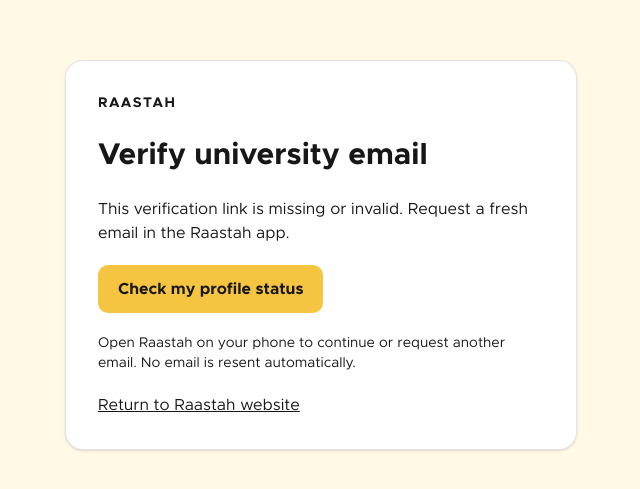
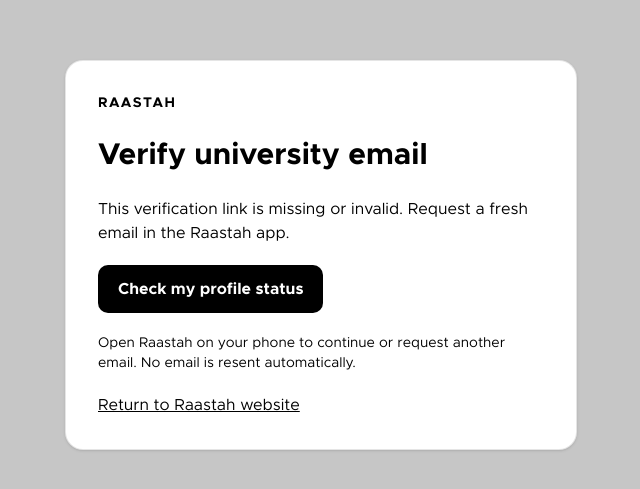
Before and after one commit to iTalhaZahid/Raastah-web, a Next.js app: page /verify-university-email in a window 1280 px wide. Shown: the part 145-634 px from the top of the page, without its empty margins (319-959 px from the left). Built offline with nearby package versions, Linux system fonts and the light colour scheme; no server answers.

Commit message:
refactor: move university verification into components

```diff
--- a/app/verify-university-email/page.tsx
+++ b/app/verify-university-email/page.tsx
@@ -1,19 +1,12 @@
 import type { Metadata } from "next";
-import Verification from "./verification";
+import UniversityEmailVerificationPage from "@/components/UniversityEmailVerificationPage";
 
 export const dynamic = "force-dynamic";
 export const metadata: Metadata = {
-  title: "Verify university email | Raastah",
+  title: "Verify University Email | Raastah",
+  description: "Verify the university email linked to your Raastah account.",
   robots: { index: false, follow: false },
   referrer: "no-referrer",
 };
 
-export default function Page() {
-  return <main className="flex min-h-screen items-center justify-center bg-[#fff9e6] px-6 py-16 text-[#171717]">
-    <section className="w-full max-w-lg space-y-6 rounded-2xl border border-black/10 bg-white p-8 shadow-sm">
-      <p className="text-sm font-bold uppercase tracking-widest">Raastah</p>
-      <h1 className="text-3xl font-bold">Verify university email</h1>
-      <Verification />
-    </section>
-  </main>;
-}
+export default UniversityEmailVerificationPage;
--- a/app/verify-university-email/verification.tsx
+++ b/components/UniversityEmailVerification.tsx
@@ -5,7 +5,7 @@ import { useEffect, useRef, useState, type FormEvent } from "react";
 import { ApiError, request, type UniversityEmailFields } from "@/lib/admin-api";
 
 type Profile = UniversityEmailFields & { email?: string; verificationStatus: string; onboardingCompleted?: boolean };
-const button = "rounded-lg bg-[#f5c542] px-5 py-3 font-semibold disabled:opacity-50 focus-visible:outline-2 focus-visible:outline-offset-4";
+const button = "min-h-11 rounded-lg bg-black px-5 py-3 font-semibold text-white hover:bg-[#333333] disabled:opacity-50 focus-visible:outline-2 focus-visible:outline-black focus-visible:outline-offset-4";
 const recovery: Record<string, string> = {
   INVALID_VERIFICATION_TOKEN: "This link is invalid or has been replaced. Request a fresh email in the Raastah app.",
   VERIFICATION_TOKEN_EXPIRED: "This link has expired. Request a fresh email in the Raastah app.",
--- /dev/null
+++ b/components/UniversityEmailVerificationPage.tsx
@@ -0,0 +1,13 @@
+import Verification from "@/components/UniversityEmailVerification";
+
+export default function UniversityEmailVerificationPage() {
+  return (
+    <main className="flex min-h-screen items-center justify-center bg-[#C6C6C6] px-6 py-16 text-black">
+      <section className="w-full max-w-lg space-y-6 rounded-2xl border border-black/10 bg-white p-8 shadow-sm">
+        <p className="text-sm font-bold uppercase tracking-widest">Raastah</p>
+        <h1 className="text-3xl font-bold">Verify university email</h1>
+        <Verification />
+      </section>
+    </main>
+  );
+}
```
